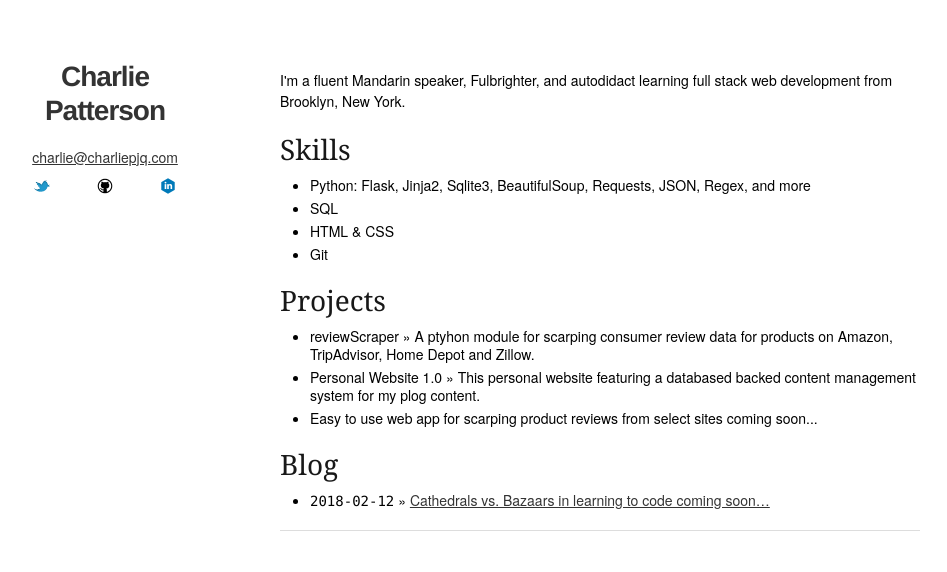
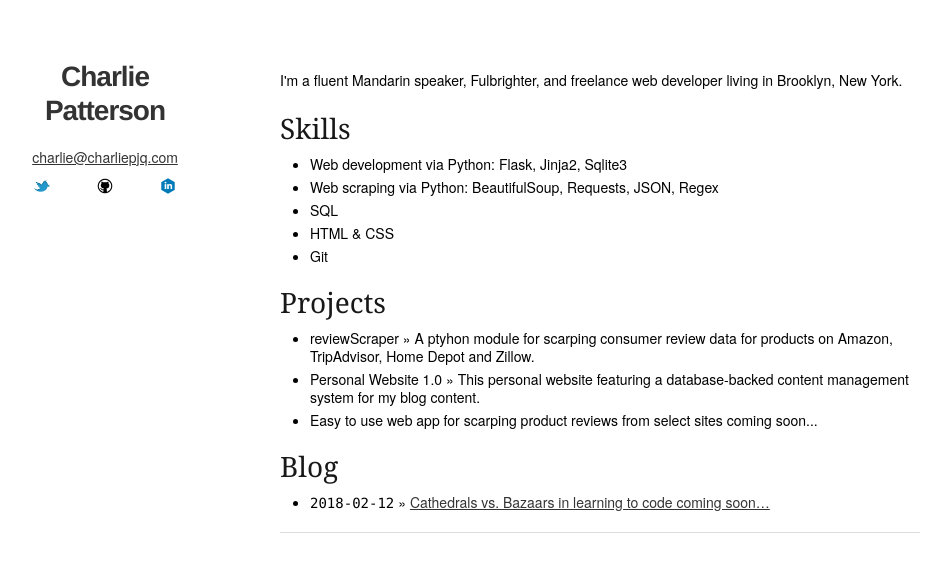
Before and after one commit to clpatterson/Personal_site, a Flask app: page / in a window 1280 px wide. Shown: the top 572 px of the page, without its empty margins (190-1137 px from the left). Run offline with Flask 2, Linux system fonts and the light colour scheme; data comes from the database, SQL or seed files in the repository.

Commit message:
Update content

```diff
--- a/application.py
+++ b/application.py
@@ -10,9 +10,9 @@ application.config.from_object(__name__) #Load config from config.py file
 
 application.config.update(dict(
     DATABASE=os.path.join(application.root_path, 'personal_site.db'),
-    SECRET_KEY='development key',
+    SECRET_KEY='yNpPtgvHtxC6bXUYA',
     USERNAME='admin',
-    PASSWORD='default'
+    PASSWORD='D6kbTfAgdpYUXHtwM'
 ))
 
 #application.config.from_envvar('BLOG_SETTINGS', silent=True)
--- a/templates/index.html
+++ b/templates/index.html
@@ -2,10 +2,11 @@
 
 {% block content %}
     <div class="landing-item">
-        <p>I'm a fluent Mandarin speaker, Fulbrighter, and autodidact learning full stack web development from Brooklyn, New York.</p>
+        <p>I'm a fluent Mandarin speaker, Fulbrighter, and freelance web developer living in Brooklyn, New York.</p>
         <h3>Skills</h3>
         <ul>
-            <li>Python: Flask, Jinja2, Sqlite3, BeautifulSoup, Requests, JSON, Regex, and more</li>
+            <li>Web development via Python: Flask, Jinja2, Sqlite3</li>
+            <li>Web scraping via Python: BeautifulSoup, Requests, JSON, Regex</li>
             <li>SQL</li>
             <li>HTML &amp; CSS</li>
             <li>Git</li>
@@ -14,7 +15,7 @@
             <ul>
                 <li>reviewScraper &raquo; A ptyhon module for scarping consumer review data for products on Amazon, TripAdvisor, Home Depot and Zillow.</li>
                     <!-- <span id="skill">Python</span><span id="skill">BeautifulSoup</span><span id="skill">Requests</span><span id="skill">Regex</span><span id="skill">JSON</span>-->
-                <li>Personal Website 1.0 &raquo; This personal website featuring a databased backed content management system for my plog content.</li>
+                <li>Personal Website 1.0 &raquo; This personal website featuring a database-backed content management system for my blog content.</li>
                     <!-- <span id="skill">Python</span><span id="skill">Flask</span><span id="skill">HTML</span><span id="skill">CSS</span> -->
                 <li>Easy to use web app for scarping product reviews from select sites coming soon...</li>
             </ul>
```
Also changed, not shown: 1 other file.
